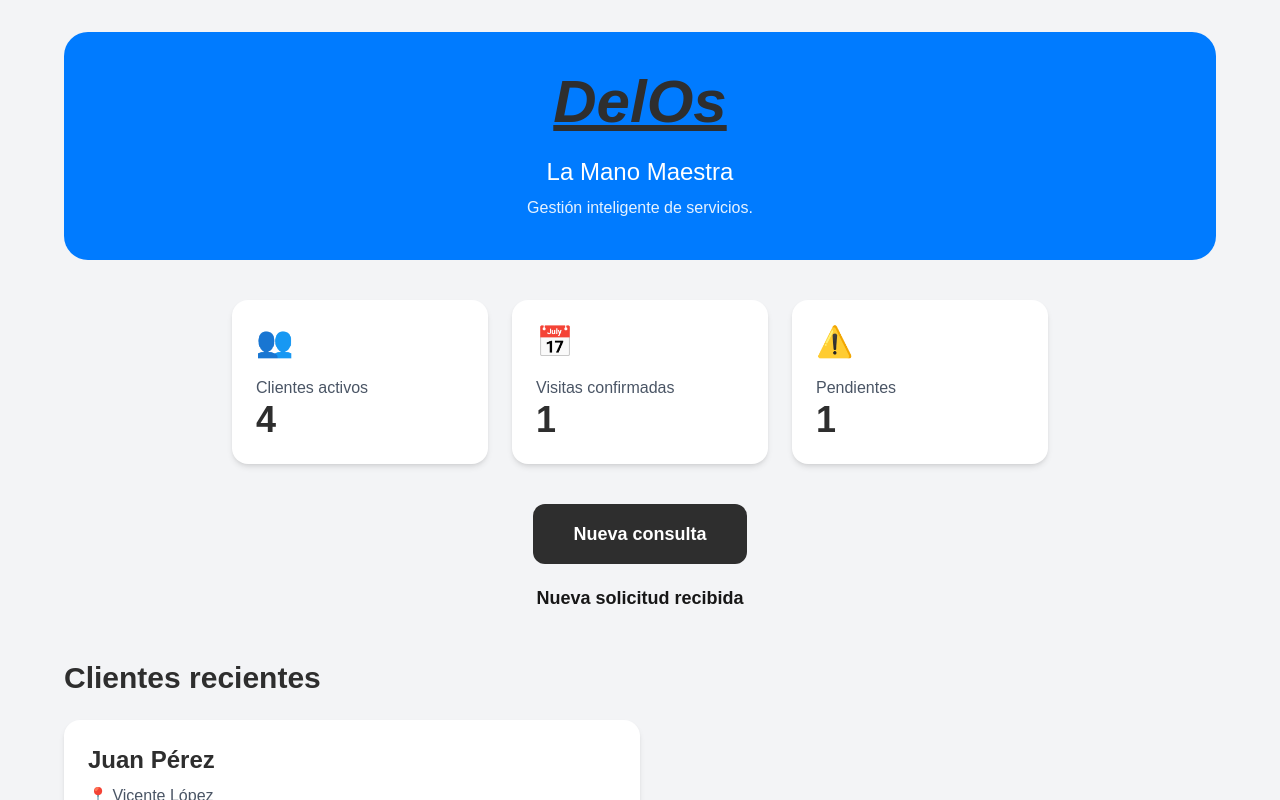
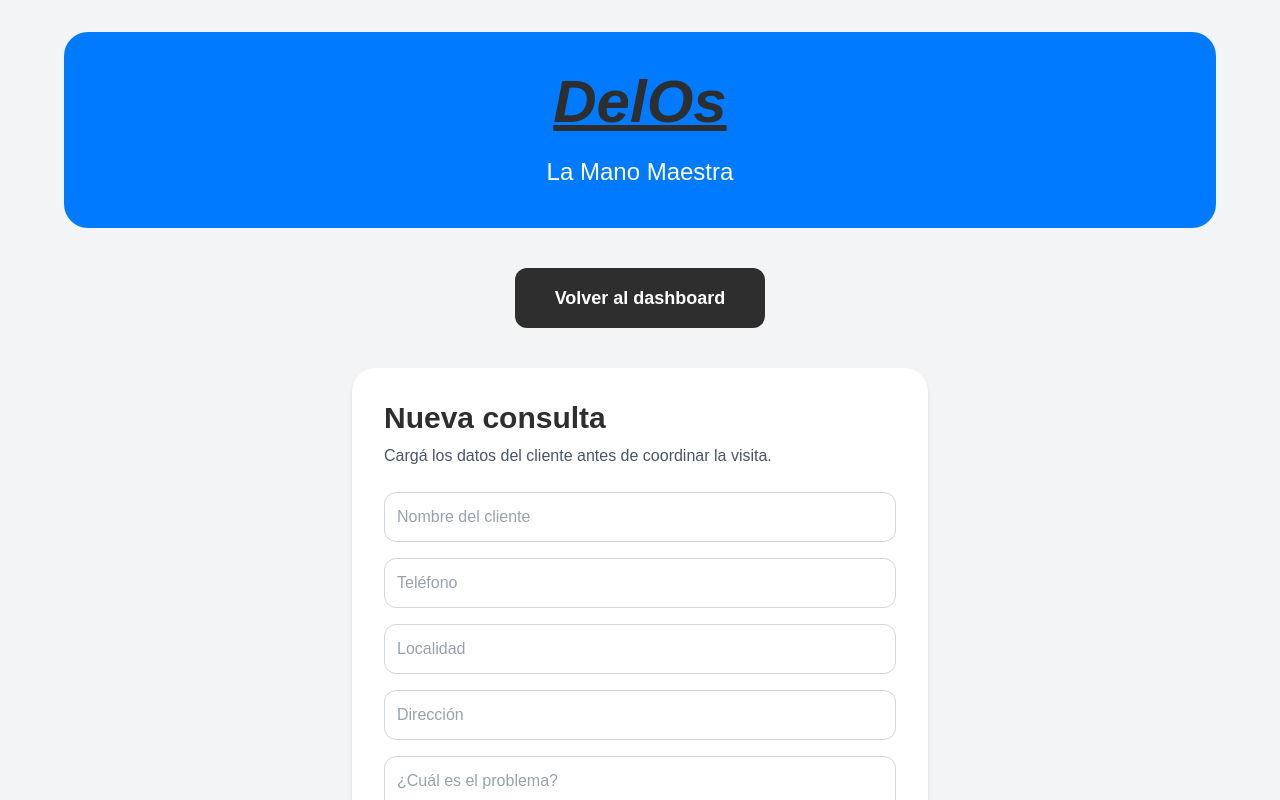
Before and after one commit to delos9292-lab/delos-web, a Next.js app: page / in a window 1280 px wide. Both pictures are taken after a click on the button "Nueva consulta". Shown: the top 800 px of the page. Built offline with nearby package versions, Linux system fonts and the light colour scheme.

Commit message:
feat: formulario de nueva consulta

```diff
--- a/src/app/page.tsx
+++ b/src/app/page.tsx
@@ -4,11 +4,13 @@ import { useState } from "react";
 import Button from "../components/Button";
 import ClientCard from "../components/ClientCard";
 import StatsCard from "../components/StatsCard";
+import NewClientForm from "../components/NewClientForm";
 import { clients } from "../data/clients";
 
 export default function Home() {
 
-  const [mensaje, setMensaje] = useState("");
+  const [mostrarFormulario, setMostrarFormulario] = useState(false);
+
 
   const clientesTotales = clients.length;
 
@@ -22,6 +24,7 @@ export default function Home() {
 
 
   return (
+
     <main className="min-h-screen bg-gray-100 p-8">
 
       <div className="max-w-6xl mx-auto">
@@ -37,11 +40,33 @@ export default function Home() {
             La Mano Maestra
           </p>
 
-          <p className="mt-2 text-white/90">
-            Gestión inteligente de servicios.
-          </p>
+        </header>
 
-        </header>
+
+
+        <div className="mt-10 text-center">
+
+          <Button
+            text={mostrarFormulario ? "Volver al dashboard" : "Nueva consulta"}
+            onClick={() => setMostrarFormulario(!mostrarFormulario)}
+          />
+
+        </div>
+
+
+
+        {mostrarFormulario ? (
+
+          <div className="mt-10">
+
+            <NewClientForm />
+
+          </div>
+
+
+        ) : (
+
+          <>
 
 
             <section className="mt-10 flex flex-wrap gap-6 justify-center">
@@ -72,30 +97,9 @@ export default function Home() {
 
 
 
-        <div className="mt-10 text-center">
-
-          <Button
-            text="Nueva consulta"
-            onClick={() =>
-              setMensaje("Nueva solicitud recibida")
-            }
-          />
-
-          {
-            mensaje && (
-              <p className="mt-5 text-lg font-semibold">
-                {mensaje}
-              </p>
-            )
-          }
-
-        </div>
-
-
-
             <section className="mt-12">
 
-          <h2 className="text-3xl font-bold text-[#2E2E2E] mb-6">
+              <h2 className="text-3xl font-bold mb-6">
                 Clientes recientes
               </h2>
 
@@ -113,14 +117,19 @@ export default function Home() {
 
                 ))}
 
-
               </div>
 
             </section>
 
 
+          </>
+
+        )}
+
+
       </div>
 
     </main>
+
   );
 }
--- a/src/components/NewClientForm.tsx
+++ b/src/components/NewClientForm.tsx
@@ -0,0 +1,91 @@
+"use client";
+
+import { useState } from "react";
+
+export default function NewClientForm() {
+
+  const [nombre, setNombre] = useState("");
+  const [telefono, setTelefono] = useState("");
+  const [localidad, setLocalidad] = useState("");
+  const [direccion, setDireccion] = useState("");
+  const [problema, setProblema] = useState("");
+
+  function guardarConsulta() {
+
+    console.log({
+      nombre,
+      telefono,
+      localidad,
+      direccion,
+      problema,
+    });
+
+    alert("Consulta creada correctamente 🚀");
+
+  }
+
+
+  return (
+    <div className="bg-white rounded-3xl shadow-md p-8 max-w-xl mx-auto">
+
+      <h2 className="text-3xl font-bold text-[#2E2E2E]">
+        Nueva consulta
+      </h2>
+
+      <p className="mt-2 text-gray-600">
+        Cargá los datos del cliente antes de coordinar la visita.
+      </p>
+
+
+      <input
+        className="mt-6 w-full rounded-xl border border-gray-300 p-3 text-gray-800 placeholder-gray-400"
+        placeholder="Nombre del cliente"
+        value={nombre}
+        onChange={(e) => setNombre(e.target.value)}
+      />
+
+
+      <input
+        className="mt-4 w-full rounded-xl border border-gray-300 p-3 text-gray-800 placeholder-gray-400"
+        placeholder="Teléfono"
+        value={telefono}
+        onChange={(e) => setTelefono(e.target.value)}
+      />
+
+
+      <input
+       className="mt-4 w-full rounded-xl border border-gray-300 p-3 text-gray-800 placeholder-gray-400"
+        placeholder="Localidad"
+        value={localidad}
+        onChange={(e) => setLocalidad(e.target.value)}
+      />
+
+
+      <input
+       className="mt-4 w-full rounded-xl border border-gray-300 p-3 text-gray-800 placeholder-gray-400"
+        placeholder="Dirección"
+        value={direccion}
+        onChange={(e) => setDireccion(e.target.value)}
+      />
+
+
+      <textarea
+       className="mt-4 w-full rounded-xl border border-gray-300 p-3 text-gray-800 placeholder-gray-400"
+        placeholder="¿Cuál es el problema?"
+        rows={4}
+        value={problema}
+        onChange={(e) => setProblema(e.target.value)}
+      />
+
+
+<button
+  onClick={guardarConsulta}
+  className="mt-6 w-full rounded-xl bg-[#007BFF] py-3 text-white font-bold shadow-lg transition hover:bg-[#0069d9] hover:scale-105"
+>
+  Crear consulta
+</button>
+
+
+    </div>
+  );
+}
```
Lines whose indentation alone changed are shown as unchanged.
